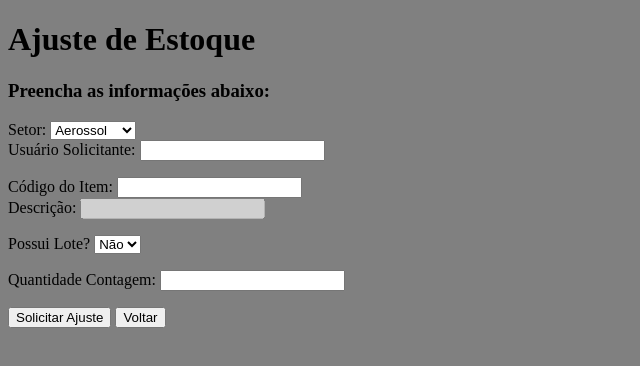
After one commit to Joaogabriel2002/registroEstoque, a PHP site: page /ajusteEstoque.php in a window 1280 px wide. The commit adds this page. Shown: the top 366 px of the page, without its empty margins (0-640 px from the left). Run offline with PHP 8.4, Linux system fonts and the light colour scheme.

Commit message:
Criação da logica de lotes

```diff
--- /dev/null
+++ b/ajusteEstoque.php
@@ -0,0 +1,66 @@
+<!DOCTYPE html>
+<html lang="en">
+<head>
+    <meta charset="UTF-8">
+    <meta name="viewport" content="width=device-width, initial-scale=1.0">
+    <title>Ajuste de Estoque</title>
+    <script src="script.js" defer></script>
+
+</head>
+<body style="background-color: gray;">
+
+    <div class="container">
+        <h1>Ajuste de Estoque</h1>
+        <form action="index.php" method="POST">
+            <h3>Preencha as informações abaixo:</h3>
+
+            <div class="form-group">
+                <label for="setor">Setor:</label>
+                <select id="setor" name="setor">
+                    <option value="aerossol">Aerossol</option>
+                    <option value="cosmetico">Cosmético</option>
+                    <option value="saneantes">Saneantes</option>
+                </select>
+            </div>
+
+            <div class="form-group">
+                <label for="usuario">Usuário Solicitante:</label>
+                    <input type="text" name="usuario">
+            </div><p>
+
+            <div class="form-group">
+                <label for="codigo">Código do Item:</label>
+                <input type="text" id="codigo" name="codigo" oninput="buscarDescricao()">
+            </div>
+
+            <div class="form-group">
+                <label for="descricao">Descrição:</label>
+                <input type="text" id="descricao" name="descricao" readonly disabled>
+            </div><p>
+
+            <div class="form-group">
+                <label for="verificaLote">Possui Lote?</label>
+                <select name="verificaLote" id="verificaLote" required onchange="verificarLote()">
+                    <option value="N">Não</option>
+                    <option value="S">Sim</option>
+                </select>
+            </div>
+
+            <div id="lotes" style="display:none;">
+                <label for="lote">Lote:</label>
+                <input type="text" name="lote">
+            </div><p>
+
+            <div class="form-group">
+                <label for="contagem">Quantidade Contagem:</label>
+                <input type="number" id="contagem" name="contagem">
+            </div>
+            <p>
+            <button type="submit">Solicitar Ajuste</button>
+            <button type="button" onclick="window.location.href='index.php';">Voltar</button>
+        </form>
+    </div>
+
+    <script src="script.js"></script>
+</body>
+</html>
--- a/script.js
+++ b/script.js
@@ -25,3 +25,16 @@ function buscarDescricao() {
         document.getElementById('descricao').value = ''; // Limpa o campo caso o código esteja vazio
     }
 }
+
+function verificarLote() {
+    const verificaLote = document.getElementById("verificaLote").value;
+    const lotes = document.getElementById("lotes");
+
+    // Se a impressora for EPSON, exibe as opções de cores
+    if (verificaLote == "S") {
+        lotes.style.display = "block";
+    } else {
+        // Se for outra impressora, oculta as opções de cores e marca "Preto" automaticamente
+        lotes.style.display = "none";
+    }
+}
```
Also changed, not shown: index.php (+4 -37 lines), op.php (added, +11 -0 lines).
